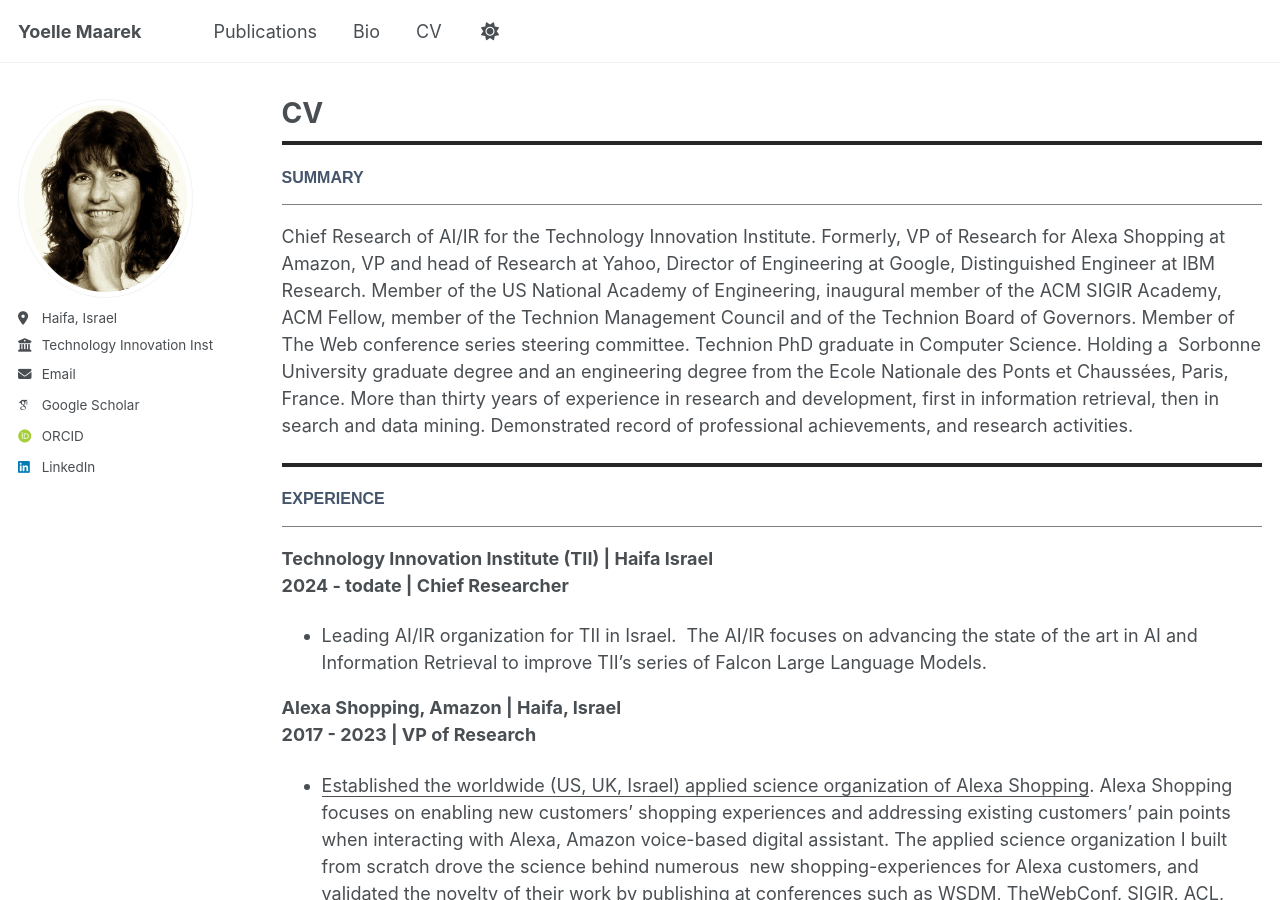
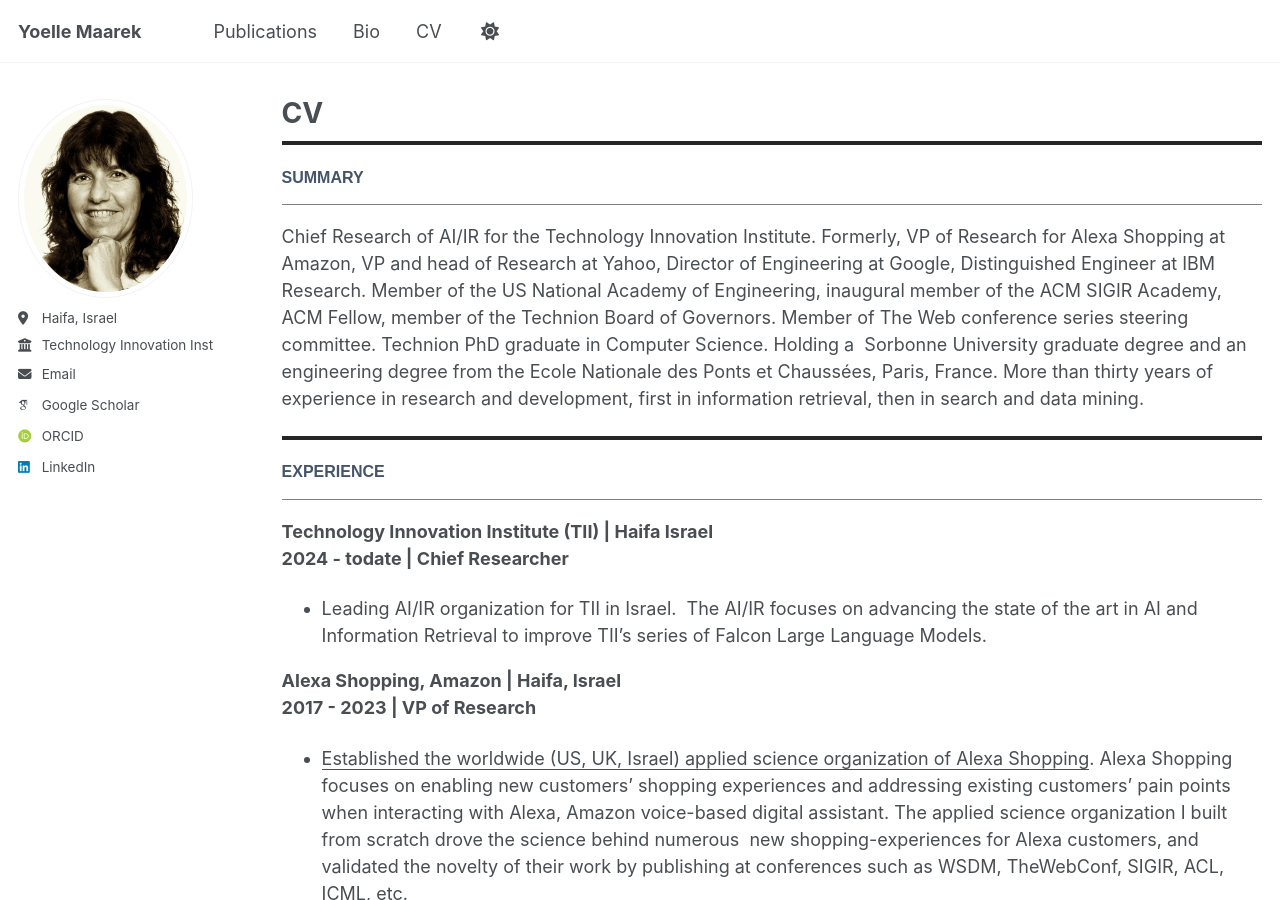
Before and after one commit to yoellemaarek/homepage, a Jekyll site: the page built from _pages/cv.html, in a window 1280 px wide and 900 px high. Built offline with Jekyll 4.4.1, drawn with Linux system fonts in a browser that asks for light colours; some web fonts are replaced.

Commit message:
Update cv.html
Signed-off-by: yoellemaarek <148758323+yoellemaarek@users.noreply.github.com>

```diff
--- a/_pages/cv.html
+++ b/_pages/cv.html
@@ -10,7 +10,7 @@
 <div style="color: #000000; font-size: medium; border-top: 3pt solid #262626; border-left: none; border-bottom: 1pt solid #7f7f7f; border-right: none; padding: 5pt 0cm;">
 <h1 style="margin: 12pt 0cm 8pt; break-after: avoid; border: none; padding: 0cm; font-size: 12pt; font-family: 'Calibri Light', sans-serif; color: #44546a; text-transform: uppercase;">SUMMARY</h1>
 </div>
-<p>Chief Research of AI/IR for the Technology Innovation Institute. Formerly, VP of Research for Alexa Shopping at Amazon, VP and head of Research at Yahoo, Director of Engineering at Google, Distinguished Engineer at IBM Research. Member of the US National Academy of Engineering, inaugural member of the ACM SIGIR Academy, ACM Fellow, member of the Technion Management Council and of the Technion Board of Governors. Member of The Web conference series steering committee. Technion PhD graduate in Computer Science. Holding a&nbsp; Sorbonne University graduate degree and an engineering degree from the Ecole Nationale des Ponts et Chauss&eacute;es, Paris, France. More than thirty years of experience in research and development, first in information retrieval, then in search and data mining. Demonstrated record of professional achievements, and research activities.</p>
+<p>Chief Research of AI/IR for the Technology Innovation Institute. Formerly, VP of Research for Alexa Shopping at Amazon, VP and head of Research at Yahoo, Director of Engineering at Google, Distinguished Engineer at IBM Research. Member of the US National Academy of Engineering, inaugural member of the ACM SIGIR Academy, ACM Fellow, member of the Technion Board of Governors. Member of The Web conference series steering committee. Technion PhD graduate in Computer Science. Holding a&nbsp; Sorbonne University graduate degree and an engineering degree from the Ecole Nationale des Ponts et Chauss&eacute;es, Paris, France. More than thirty years of experience in research and development, first in information retrieval, then in search and data mining. </p>
 <div style="border-top: 3pt solid #262626; border-left: none; border-bottom: 1pt solid #7f7f7f; border-right: none; padding: 5pt 0cm;">
 <h1 style="margin: 12pt 0cm 8pt; break-after: avoid; border: none; padding: 0cm; font-size: 12pt; font-family: 'Calibri Light', sans-serif; color: #44546a; text-transform: uppercase;">EXPERIENCE</h1>
 </div>
```
